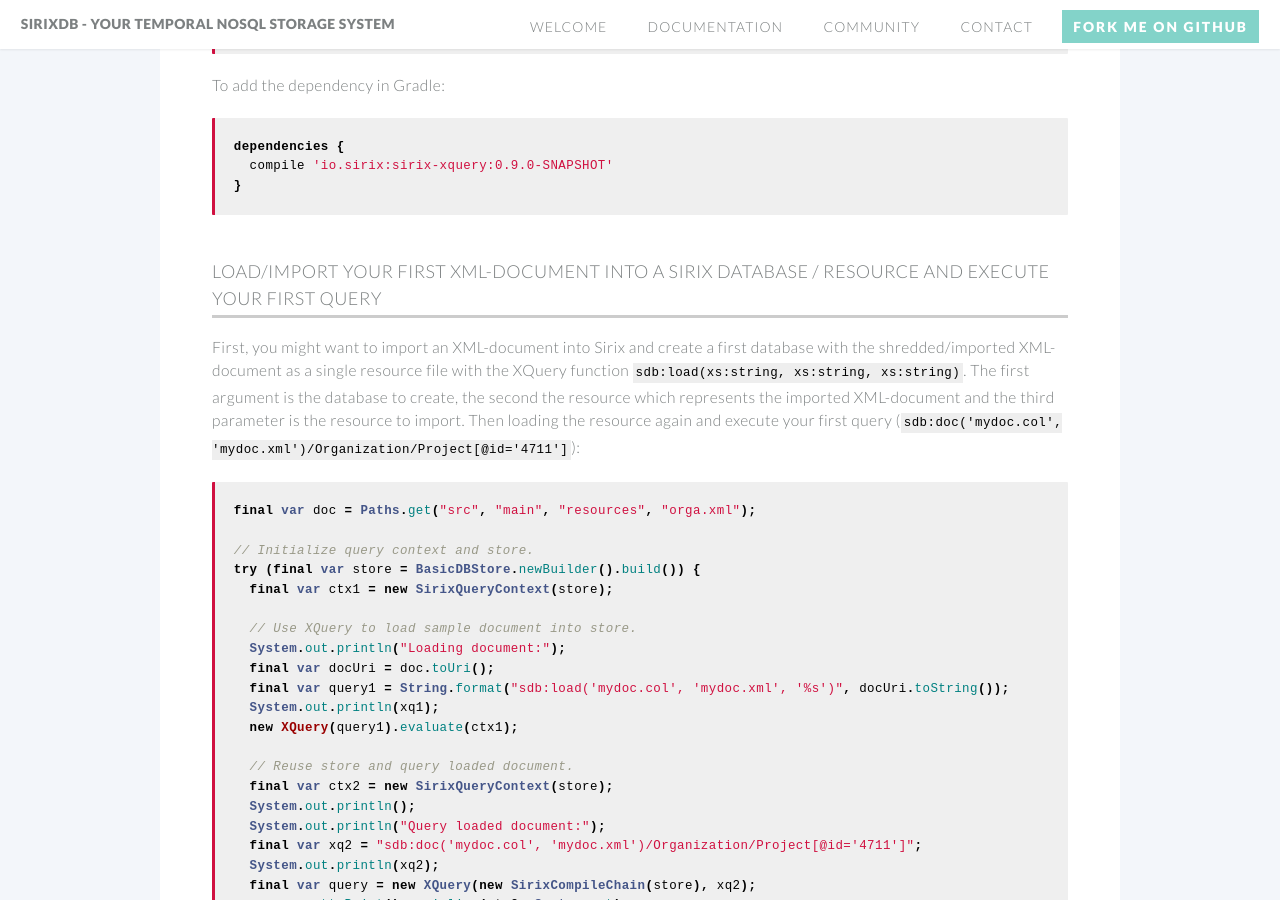
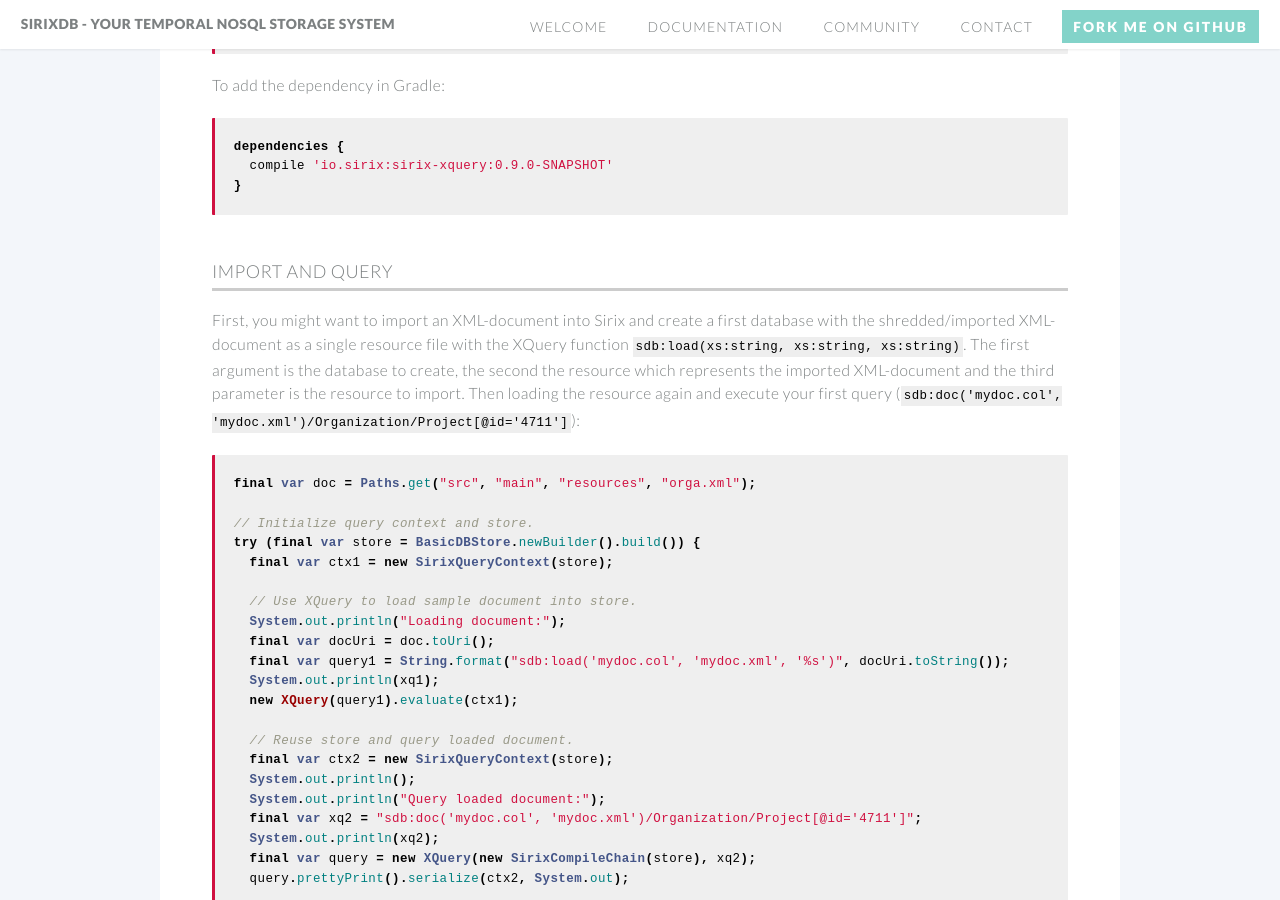
Before and after one commit to sirixdb/sirixdb.github.io, a Jekyll site: the page built from xml-xquery-api.md, in a window 1280 px wide and 900 px high, scrolled down 1265 px. Built offline with Jekyll 4.4.1, drawn with Linux system fonts in a browser that asks for light colours; our own code applies the rules of GitHub Pages for plain Markdown files.

Commit message:
Update xml-xquery-api.md

````diff
--- a/xml-xquery-api.md
+++ b/xml-xquery-api.md
@@ -52,7 +52,7 @@
 }
 ```
 
-### Load/Import your first XML-document into a Sirix database / resource and execute your first query
+### Import and query
 First, you might want to import an XML-document into Sirix and create a first database with the shredded/imported XML-document as a single resource file with the XQuery function `sdb:load(xs:string, xs:string, xs:string)`. The first argument is the database to create, the second the resource which represents the imported XML-document and the third parameter is the resource to import. Then loading the resource again and execute your first query (`sdb:doc('mydoc.col', 'mydoc.xml')/Organization/Project[@id='4711']`):
 
 ```java
````
